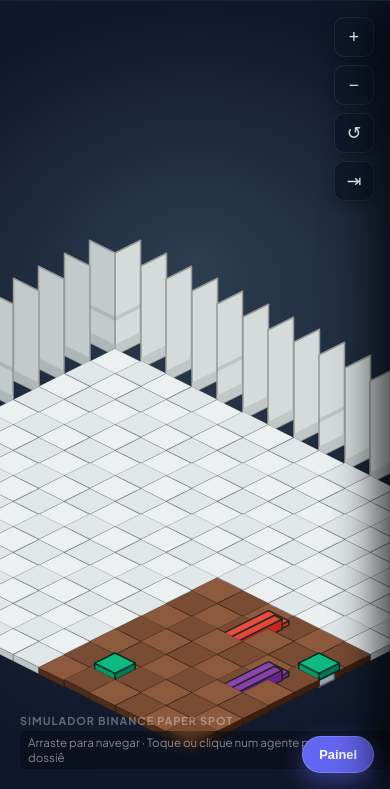
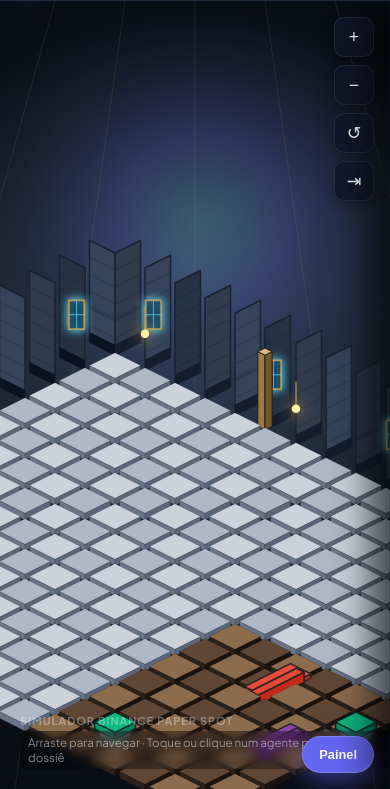
Before and after one commit to JhonvGit/crypto-trading-rpg, a website: page static/index-office.html in a window 390 px wide. Shown: the part 55-844 px from the top of the page. Drawn offline with Linux system fonts and the light colour scheme; no server answers; animation ran at ten frames a second.

Commit message:
feat: adiciona cena pixi/luxury, brand mark, configs ts e atualiza office ui

```diff
--- a/static/index-office.html
+++ b/static/index-office.html
@@ -3,19 +3,22 @@
 <head>
 <meta charset="UTF-8">
 <meta name="viewport" content="width=device-width, initial-scale=1.0, maximum-scale=1.0, user-scalable=no">
-<title>💼 Crypto Trading RPG — Visual Workstation</title>
+<title>Trading RPG — Command Center</title>
+<meta name="theme-color" content="#080C15">
+<meta name="description" content="Painel ao vivo da arena de trading algorítmico.">
+<link rel="icon" type="image/svg+xml" href="/static/brand-mark.svg">
 <link rel="preconnect" href="https://fonts.googleapis.com">
 <link rel="preconnect" href="https://fonts.gstatic.com" crossorigin>
 <link href="https://fonts.googleapis.com/css2?family=JetBrains+Mono:wght@400;600;700&family=Plus+Jakarta+Sans:wght@400;500;600;700;800&display=swap" rel="stylesheet">
 <style>
 :root {
-  --bg-deep:      #080C15;
-  --bg-main:      #0C1322;
-  --panel-bg:     rgba(13, 20, 36, 0.92);
-  --panel-card:   rgba(19, 29, 53, 0.72);
-  --panel-card-hover: rgba(26, 40, 72, 0.9);
-  --card-border:  rgba(255, 255, 255, 0.08);
-  --card-border-glow: rgba(99, 102, 241, 0.35);
+  --bg-deep:      #060A12;
+  --bg-main:      #0A1020;
+  --panel-bg:     rgba(12, 19, 34, 0.94);
+  --panel-card:   rgba(18, 29, 52, 0.78);
+  --panel-card-hover: rgba(28, 45, 80, 0.92);
+  --card-border:  rgba(148, 163, 184, 0.14);
+  --card-border-glow: rgba(99, 102, 241, 0.48);
   --text-main:    #F8FAFC;
   --text-sub:     #94A3B8;
   --text-muted:   #64748B;
@@ -43,7 +46,10 @@
 * { box-sizing: border-box; margin: 0; padding: 0; -webkit-tap-highlight-color: transparent; }
 
 body {
-  background: var(--bg-deep);
+  background:
+    radial-gradient(circle at 12% 0%, rgba(99,102,241,.14), transparent 32rem),
+    radial-gradient(circle at 88% 100%, rgba(6,182,212,.08), transparent 28rem),
+    var(--bg-deep);
   font-family: 'Plus Jakarta Sans', system-ui, -apple-system, sans-serif;
   color: var(--text-main);
   overflow: hidden;
@@ -55,8 +61,8 @@ body {
 
 /* ── TOPBAR ── */
 #topbar {
-  background: rgba(10, 15, 29, 0.94);
-  backdrop-filter: blur(16px);
+  background: linear-gradient(180deg, rgba(15, 23, 42, 0.97), rgba(10, 15, 29, 0.88));
+  backdrop-filter: blur(18px) saturate(140%);
   -webkit-backdrop-filter: blur(16px);
   border-bottom: 1px solid var(--card-border);
   padding: 0 1.25rem;
@@ -80,7 +86,9 @@ body {
 .brand-icon {
   width: 32px;
   height: 32px;
-  background: linear-gradient(135deg, #6366F1, #38BDF8);
+  background-image: url('/static/brand-mark.svg');
+  background-size: cover;
+  font-size: 0;
   border-radius: 9px;
   display: flex;
   align-items: center;
@@ -916,7 +924,14 @@ body {
   #modal-stats { grid-template-columns: repeat(3, 1fr); }
   #modal-header { padding: 1.1rem; }
   #modal-content { padding: 1rem; }
-  .tab-btn { padding: 10px 14px; }
+  body { height: 100svh; min-height: 100svh; }
+  #main { min-height: 0; }
+  #office-wrap { min-height: 0; }
+  #office-canvas { touch-action: none; -webkit-user-select: none; user-select: none; }
+  #right-panel { padding-bottom: env(safe-area-inset-bottom); }
+  #topbar { padding-top: max(10px, env(safe-area-inset-top)); }
+  .panel-toggle-fab { bottom: max(16px, env(safe-area-inset-bottom)); }
+  #agent-modal { padding-bottom: env(safe-area-inset-bottom); }
 }
 
 @media (min-width: 769px) {
--- a/static/office.css
+++ b/static/office.css
@@ -370,8 +370,15 @@ footer {
 }
 
 @media (max-width: 768px) {
-  h1 { font-size: 1.5rem; }
-  main { padding: 1rem; gap: 1rem; }
-  .office-room { min-height: 500px; }
-  .panel-section { padding: 0.8rem; }
+  .topbar-ticker { order: 3; flex-basis: 100%; max-width: none; margin: 0; padding-bottom: 8px; }
+  #topbar { height: auto; min-height: 56px; flex-wrap: wrap; padding: 10px 12px 0; gap: 8px; }
+  .topbar-right { margin-left: auto; }
+  .hide-tab { display: none; }
+  .ticker-item { flex: 1; justify-content: center; }
+  #clock { display: none; }
+  .brand-title { font-size: .88rem; }
+  #office-wrap { min-height: 0; }
+  .canvas-watermark { left: 12px; bottom: 12px; }
+  .canvas-hint { font-size: .62rem; }
+  .panel-toggle-fab { bottom: 16px; }
 }
--- a/static/office.js
+++ b/static/office.js
@@ -10,10 +10,20 @@ const miniCtx    = miniCanvas.getContext("2d");
 miniCanvas.width  = 300;
 miniCanvas.height = 100;
 
+function canvasWidth() { return canvas._cssWidth || canvas.clientWidth || canvas.width; }
+function canvasHeight() { return canvas._cssHeight || canvas.clientHeight || canvas.height; }
+
 function resizeCanvas() {
-  canvas.width  = wrap.clientWidth;
-  canvas.height = wrap.clientHeight;
-  ctx.imageSmoothingEnabled = false;
+  const rect = wrap.getBoundingClientRect();
+  const dpr = Math.min(window.devicePixelRatio || 1, 2);
+  canvas.width = Math.max(1, Math.floor(rect.width * dpr));
+  canvas.height = Math.max(1, Math.floor(rect.height * dpr));
+  canvas.style.width = `${rect.width}px`;
+  canvas.style.height = `${rect.height}px`;
+  ctx.setTransform(dpr, 0, 0, dpr, 0, 0);
+  canvas._cssWidth = rect.width;
+  canvas._cssHeight = rect.height;
+  ctx.imageSmoothingEnabled = true;
 }
 resizeCanvas();
 window.addEventListener("resize", resizeCanvas);
@@ -65,14 +75,15 @@ document.getElementById("btn-zr").onclick = () => { cam.x=CAM_HOME.x; cam.y=CAM_
 
 // ── ISOMETRIC & 3D ENGINE ────────
 const TILE_W = 60, TILE_H = 30;
+const WORLD_SCALE = 1.18;
 
 function iso(gx, gy) {
-  return { x: (gx - gy) * (TILE_W / 2), y: (gx + gy) * (TILE_H / 2) };
+  return { x: (gx - gy) * (TILE_W / 2) * WORLD_SCALE, y: (gx + gy) * (TILE_H / 2) * WORLD_SCALE };
 }
 function world2screen(wx, wy) {
   return {
-    x: Math.round(canvas.width / 2 + cam.x + wx * cam.zoom),
-    y: Math.round(canvas.height / 2 + cam.y + wy * cam.zoom)
+    x: Math.round(canvasWidth() / 2 + cam.x + wx * cam.zoom),
+    y: Math.round(canvasHeight() / 2 + cam.y + wy * cam.zoom)
   };
 }
 function shadeColor(hex, p) {
@@ -86,10 +97,12 @@ function shadeColor(hex, p) {
 }
 
 const C = {
-  floorLight: "#ecf0f1", floorDark: "#e1e6e8", floorThick: "#bdc3c7",
-  wood1: "#8e5a3e", wood2: "#7a4c33", woodThick: "#4d2e1c",
-  wallBack: "#d5dbdb", wallLeft: "#c2cacb", // Solid fancy walls
-  deskTop: "#ffffff", deskLegs: "#95a5a6", deskEdge: "#ecf0f1",
+  floorLight: "#cbd2dc", floorDark: "#aeb8c6", floorThick: "#697586",
+  wood1: "#8d6b4d", wood2: "#604735", woodThick: "#2b211b",
+  wallBack: "#273142", wallLeft: "#1c2636", // architectural graphite
+  wallBrick: ["#303b4e", "#35445a", "#263244"], wallMortar: "#182231",
+  deskTop: "#f1f5f9", deskLegs: "#596579", deskEdge: "#cbd5e1",
+  marble: "#eef2f7", brass: "#b9985a", glass: "#8ed8e8",
   skin: ["#ffce9e", "#e6b07e", "#996b42", "#664021", "#4a2c13"],
   clothes: ["#3498db", "#e74c3c", "#f39c12", "#2ecc71", "#9b59b6", "#1abc9c", "#34495e"],
   hair: ["#2c3e50", "#3e2723", "#f1c40f", "#d35400"]
@@ -209,20 +222,30 @@ function drawFloorBlock(gx, gy, isLounge) {
 function drawSolidWall(gx, gy, dir) {
     const {x,y} = iso(gx, gy), s = world2screen(x,y);
     const z = cam.zoom, w = TILE_W/2 * z, h = TILE_H/2 * z, wh = 120 * z;
-    ctx.lineWidth = 1.5; ctx.strokeStyle = "#999";
+    const brick = C.wallBrick[(gx + gy + (dir === 'left' ? 1 : 0)) % C.wallBrick.length];
+    ctx.lineWidth = 1.5; ctx.strokeStyle = C.wallMortar;
     ctx.beginPath();
     if (dir === 'left') {
-        ctx.fillStyle = C.wallLeft;
+        ctx.fillStyle = brick;
         ctx.moveTo(s.x, s.y); ctx.lineTo(s.x-w, s.y-h);
         ctx.lineTo(s.x-w, s.y-h-wh); ctx.lineTo(s.x, s.y-wh);
     } else {
-        ctx.fillStyle = C.wallBack;
+        ctx.fillStyle = brick;
         ctx.moveTo(s.x, s.y); ctx.lineTo(s.x+w, s.y-h);
         ctx.lineTo(s.x+w, s.y-h-wh); ctx.lineTo(s.x, s.y-wh);
     }
     ctx.closePath(); ctx.fill(); ctx.stroke();
 
-    // Baseboard da parede
+    // fiadas de tijolos estilizadas
+    ctx.save(); ctx.globalAlpha = 0.38; ctx.strokeStyle = C.wallMortar; ctx.lineWidth = Math.max(1, z);
+    for (let row = 1; row < 6; row++) {
+      const yy = s.y - row * (wh / 6);
+      ctx.beginPath();
+      if (dir === 'left') { ctx.moveTo(s.x, yy); ctx.lineTo(s.x-w, yy-h); }
+      else { ctx.moveTo(s.x, yy); ctx.lineTo(s.x+w, yy-h); }
+      ctx.stroke();
+    }
+    ctx.restore();
     ctx.fillStyle = shadeColor(dir==='left'?C.wallLeft:C.wallBack, -20);
     ctx.beginPath();
     if(dir==='left') { ctx.moveTo(s.x, s.y); ctx.lineTo(s.x-w, s.y-h); ctx.lineTo(s.x-w, s.y-h-12*z); ctx.lineTo(s.x, s.y-12*z); }
@@ -241,15 +264,19 @@ function drawSolidWall(gx, gy, dir) {
 
 function drawFancyDesk(gx, gy) {
     const {x,y} = iso(gx, gy), s = world2screen(x,y);
-    // Mesa premium preta e branca
-    drawCuboid(s, -12, -4, 0.15, 0.15, 18, C.deskLegs, "#7f8c8d", "#bdc3c7", 1);
-    drawCuboid(s, 12, -4, 0.15, 0.15, 18, C.deskLegs, "#7f8c8d", "#bdc3c7", 1);
-    drawCuboid(s, 0, -6, 0.9, 0.6, 2, C.deskTop, C.deskEdge, "#bdc3c7", 1.5, "#95a5a6");
-    // Computador moderno
-    drawCuboid(s, -3, -8, 0.2, 0.2, 2, "#444", "#333", "#222", 1);
-    drawCuboid(s, -3, -10, 0.45, 0.1, 14, "#111", "#050505", shadeColor("#111", -20), 1, "#444");
-    // Teclado rgb
-    drawCuboid(s, 10, -6, 0.35, 0.15, 1, "#rrr", "#bbb", "#aaa", 0);
+    const z = cam.zoom;
+    // estação premium: madeira, alumínio escovado e vidro
+    drawCuboid(s, -12, -4, 0.15, 0.15, 18, C.deskLegs, "#46556b", "#344155", 1);
+    drawCuboid(s, 12, -4, 0.15, 0.15, 18, C.deskLegs, "#46556b", "#344155", 1);
+    drawCuboid(s, 0, -6, 1.05, 0.68, 2.3, C.deskTop, "#aab6c6", "#8794a6", 1.5, "rgba(15,23,42,.75)");
+    drawCuboid(s, -3, -9, 0.42, 0.12, 12, "#1c2636", "#101925", "#0a111c", 1, "#64748b");
+    ctx.save(); ctx.shadowColor = "#60a5fa"; ctx.shadowBlur = 7*z; ctx.fillStyle = "#60a5fa";
+    ctx.beginPath(); ctx.arc(s.x-3*z, s.y-22*z, 1.6*z, 0, Math.PI*2); ctx.fill(); ctx.restore();
+}
+
+function drawFeatureColumn(gx, gy) {
+    const {x,y} = iso(gx, gy), s = world2screen(x,y);
+    drawCuboid(s, 0, 0, 0.28, 0.28, 88, "#d6b878", "#9b7b45", "#71572f", 1, "#241d14");
 }
 
 function drawSmartAvatar(ava) {
@@ -316,6 +343,23 @@ function drawDecisionBubble(s, z, ava) {
     ctx.textAlign = "center"; ctx.fillText(txt, s.x, by + 8.5*z); ctx.textAlign = "left";
 }
 
+function drawLuxuryWindow(gx, gy, dir) {
+  const {x,y} = iso(gx, gy), s = world2screen(x,y), z = cam.zoom;
+  const w = 18*z, h = 34*z, ox = dir === 'left' ? -w*0.55 : w*0.55;
+  ctx.save(); ctx.shadowColor = "#67e8f9"; ctx.shadowBlur = 10*z;
+  ctx.fillStyle = "#102a45"; ctx.strokeStyle = C.brass; ctx.lineWidth = 2*z;
+  ctx.fillRect(s.x+ox-w/2, s.y-82*z, w, h); ctx.strokeRect(s.x+ox-w/2, s.y-82*z, w, h);
+  ctx.strokeStyle = "rgba(103,232,249,.8)"; ctx.lineWidth = 1*z;
+  ctx.beginPath(); ctx.moveTo(s.x+ox, s.y-82*z); ctx.lineTo(s.x+ox, s.y-48*z); ctx.moveTo(s.x+ox-w/2, s.y-65*z); ctx.lineTo(s.x+ox+w/2, s.y-65*z); ctx.stroke();
+  ctx.restore();
+}
+
+function drawPendantLamp(gx, gy) {
+  const {x,y} = iso(gx, gy), s = world2screen(x,y), z = cam.zoom;
+  ctx.save(); ctx.strokeStyle = C.brass; ctx.lineWidth = 1.5*z; ctx.beginPath(); ctx.moveTo(s.x, s.y-110*z); ctx.lineTo(s.x, s.y-82*z); ctx.stroke();
+  ctx.shadowColor = "#fbbf24"; ctx.shadowBlur = 16*z; ctx.fillStyle = "#fff1a8"; ctx.beginPath(); ctx.arc(s.x, s.y-78*z, 5*z, 0, Math.PI*2); ctx.fill(); ctx.restore();
+}
+
 function drawSofa(gx, gy, col) {
     const {x,y} = iso(gx, gy), s = world2screen(x,y);
     drawCuboid(s, 0, 0, 0.8, 1.8, 5, col, shadeColor(col,-15), shadeColor(col,-30), 1.5, "#222");
@@ -334,9 +378,21 @@ function renderOffice() {
     ctx.clearRect(0,0,canvas.width,canvas.height);
 
     // Background Radial Rico
-    const bg = ctx.createRadialGradient(canvas.width/2, canvas.height/3, 0, canvas.width/2, canvas.height/2, canvas.width);
-    bg.addColorStop(0, "#2c3e50"); bg.addColorStop(1, "#0f172a");
-    ctx.fillStyle = bg; ctx.fillRect(0,0,canvas.width, canvas.height);
+    const bg = ctx.createRadialGradient(canvasWidth()/2, canvasHeight()/3, 0, canvasWidth()/2, canvasHeight()/2, canvasWidth());
+    // plano de piso contínuo: visual de maquete premium, sem ruído agressivo
+    const floor = ctx.createLinearGradient(0, 0, canvasWidth(), canvasHeight());
+    floor.addColorStop(0, "#1c2636"); floor.addColorStop(0.48, "#111a29"); floor.addColorStop(1, "#080d16");
+    bg.addColorStop(0, "#34445a"); bg.addColorStop(1, "#080d16");
+    ctx.fillStyle = bg; ctx.fillRect(0,0,canvasWidth(), canvasHeight());
+    // Luxo: halo de iluminação, vitrais e linhas arquitetônicas no piso
+    ctx.save();
+    ctx.globalAlpha = 0.18;
+    const glow = ctx.createRadialGradient(canvasWidth()*0.52, canvasHeight()*0.28, 4, canvasWidth()*0.52, canvasHeight()*0.28, canvasWidth()*0.62);
+    glow.addColorStop(0, "#67e8f9"); glow.addColorStop(0.35, "#6366f1"); glow.addColorStop(1, "transparent");
+    ctx.fillStyle = glow; ctx.fillRect(0, 0, canvasWidth(), canvasHeight());
+    ctx.globalAlpha = 0.12; ctx.strokeStyle = "#d4a84f"; ctx.lineWidth = 1;
+    for (let i = -4; i < 9; i++) { ctx.beginPath(); ctx.moveTo(canvasWidth()*0.5 + i*70, 0); ctx.lineTo(canvasWidth()*0.5 + i*180, canvasHeight()); ctx.stroke(); }
+    ctx.restore();
 
     agentsData.forEach((ag, i) => {
         if (!avatarsMap[ag.id]) avatarsMap[ag.id] = new AgentAvatar(ag, i);
@@ -347,9 +403,13 @@ function renderOffice() {
 
     for (let gx = 0; gx < ROOM_W; gx++) {
         drawQueue.push({ type: 'wallR', gx, gy: 0, z: Math.round((gx)*10) - 50 });
+        if (gx % 4 === 1) drawQueue.push({ type: 'window', gx, gy: 0, dir: 'right', z: Math.round(gx*10) - 45 });
+        if (gx % 5 === 2) drawQueue.push({ type: 'lamp', gx, gy: 1, z: Math.round(gx*10) + 2 });
+        if (gx === 5 || gx === 12) drawQueue.push({ type: 'column', gx, gy: 0, z: Math.round(gx*10) + 4 });
     }
     for (let gy = 0; gy < ROOM_H; gy++) {
         drawQueue.push({ type: 'wallL', gx: 0, gy, z: Math.round((gy)*10) - 50 });
+        if (gy % 4 === 1) drawQueue.push({ type: 'window', gx: 0, gy, dir: 'left', z: Math.round(gy*10) - 45 });
     }
 
     for (let gx = 0; gx < ROOM_W; gx++) {
@@ -382,6 +442,9 @@ function renderOffice() {
         if (item.type === 'tile') drawFloorBlock(item.gx, item.gy, item.isLounge);
         else if (item.type === 'wallR') drawSolidWall(item.gx, item.gy, 'right');
         else if (item.type === 'wallL') drawSolidWall(item.gx, item.gy, 'left');
+        else if (item.type === 'window') drawLuxuryWindow(item.gx, item.gy, item.dir);
+        else if (item.type === 'lamp') drawPendantLamp(item.gx, item.gy);
+        else if (item.type === 'column') drawFeatureColumn(item.gx, item.gy);
         else if (item.type === 'desk') drawFancyDesk(item.gx, item.gy);
         else if (item.type === 'sofa') drawSofa(item.gx, item.gy, item.col);
         else if (item.type === 'plant') drawPlant(item.gx, item.gy);
--- /dev/null
+++ b/static/pixi-scene.css
@@ -0,0 +1,8 @@
+/* PixiJS scene host — opt-in migration surface */
+#office-canvas {
+  display: block;
+  width: 100%;
+  height: 100%;
+  image-rendering: auto;
+  touch-action: none;
+}
```
Also changed, not shown: package.json (added, +31 -0 lines), src/luxury-scene.ts (added, +100 -0 lines), src/main.ts (added, +8 -0 lines), static/pixi-scene.js (added, +29 -0 lines), tsconfig.json (added, +12 -0 lines), static/brand-mark.svg (added), 2 other files.
